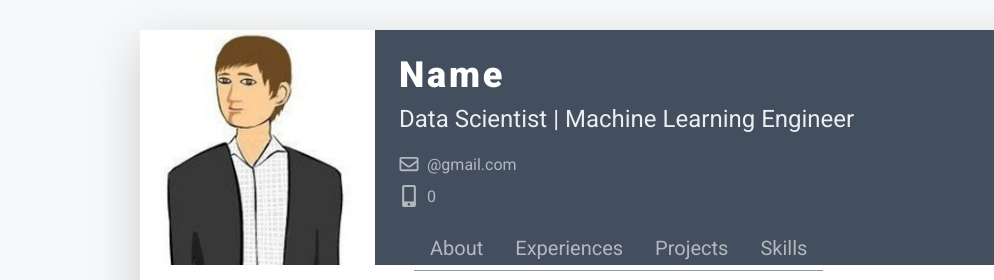
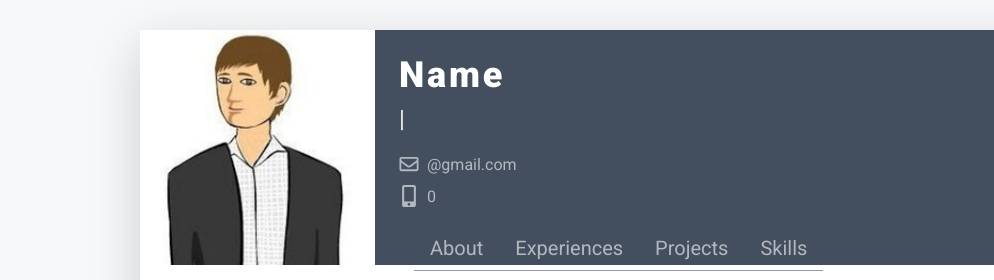
Before and after one commit to ingram-sammy/cv-en, a plain HTML site: page index.html in a window 1280 px wide. Shown: the top 280 px of the page, 0-994 px from the left. Drawn offline with Linux system fonts and the light colour scheme.

Commit message:
Update index.html

```diff
--- a/index.html
+++ b/index.html
@@ -33,7 +33,7 @@
 				    <div class="media-body p-4 d-flex flex-column flex-md-row mx-auto mx-lg-0">
 					    <div class="primary-info">
 						    <h1 class="name mt-0 mb-1 text-white">Name</h1>
-						    <div class="title mb-3">Data Scientist | Machine Learning Engineer</div>
+						    <div class="title mb-3"> | </div>
 						    <ul class="list-unstyled">
 							    <li class="mb-2"><a href="mailto:@gmail.com"><i class="far fa-envelope fa-fw mr-2" data-fa-transform="grow-3"></i>@gmail.com</a></li>
 							    <li><a href="#"><i class="fas fa-mobile-alt fa-fw mr-2" data-fa-transform="grow-6"></i>0</a></li>
```
